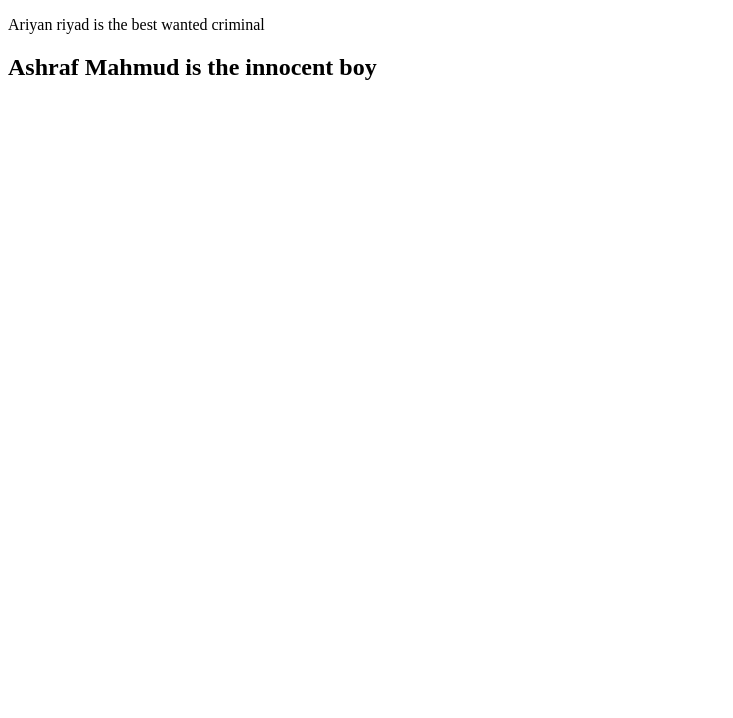
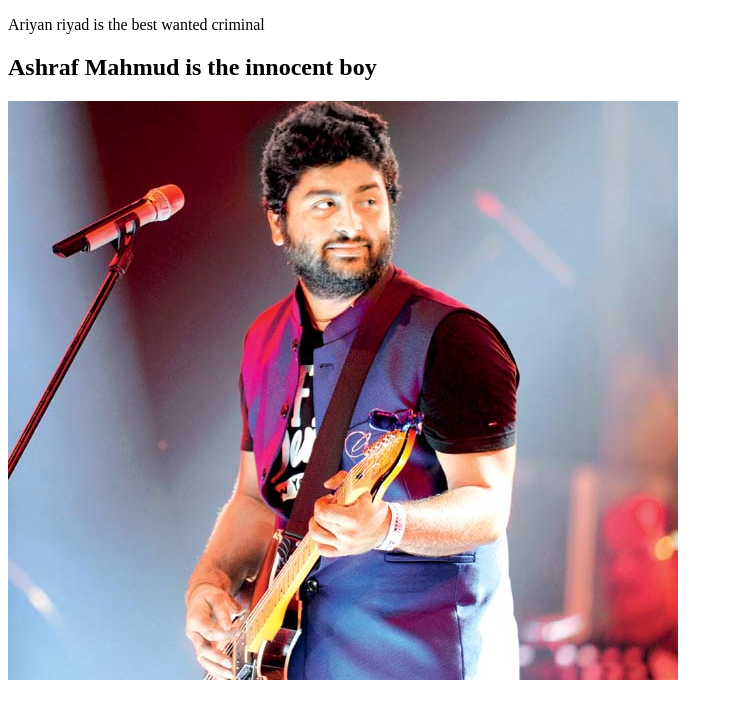
Before and after one commit to Ashraf-Mahmud07/my-third-new-repo, a plain HTML site: page index.html in a window 1280 px wide. Shown: the whole page, without its empty margins (0-733 px from the left). Drawn offline with Linux system fonts and the light colour scheme.

Commit message:
added arjet singh

```diff
--- a/index.html
+++ b/index.html
@@ -9,5 +9,6 @@
 <body>
     <p>Ariyan riyad is the best wanted criminal</p>
     <h2>Ashraf Mahmud is the innocent boy</h2>
+    <img src="Arijit-Singh-Hot-Images.jpg" alt="">
 </body>
 </html>
```
Also changed, not shown: 1b02c48f397ed85a2dac515d2a7c1b91.jpg (added), Arijit-Singh-Hot-Images.jpg (added), images-sunny.jpg (added).
